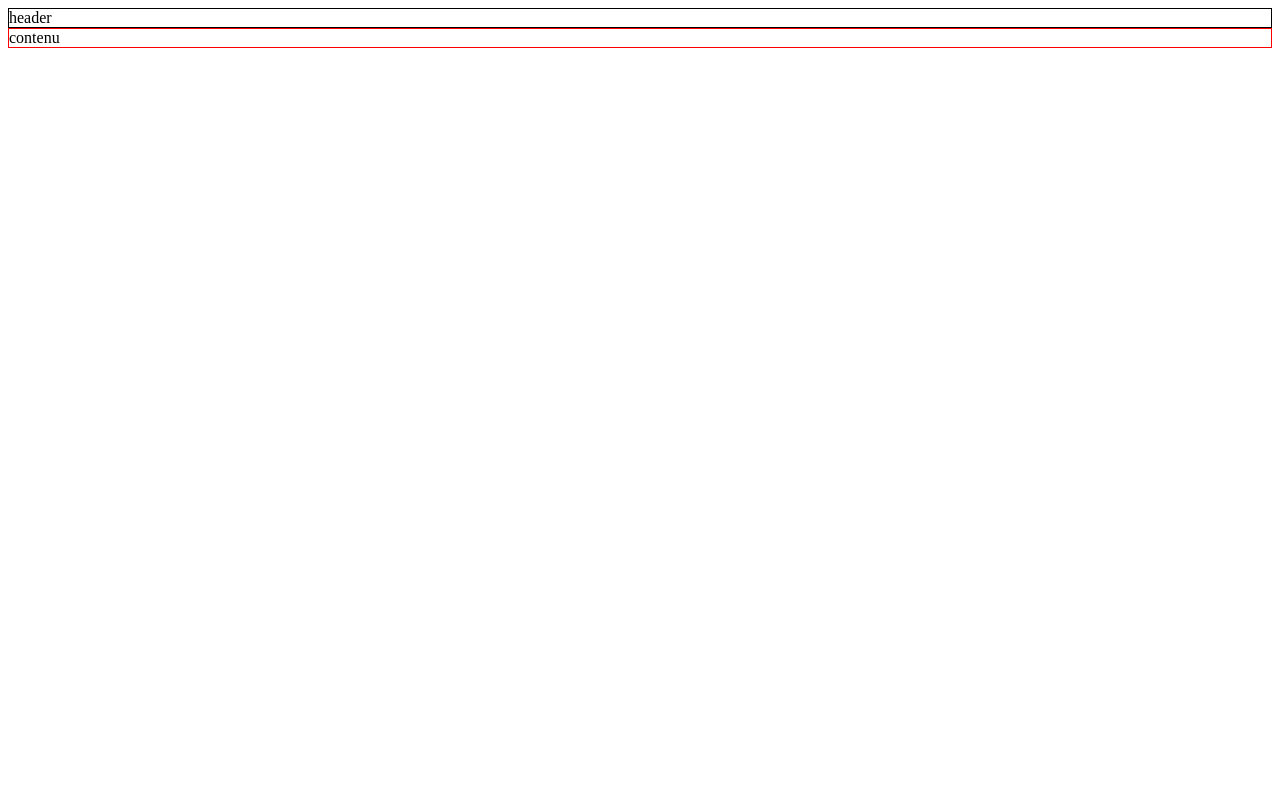
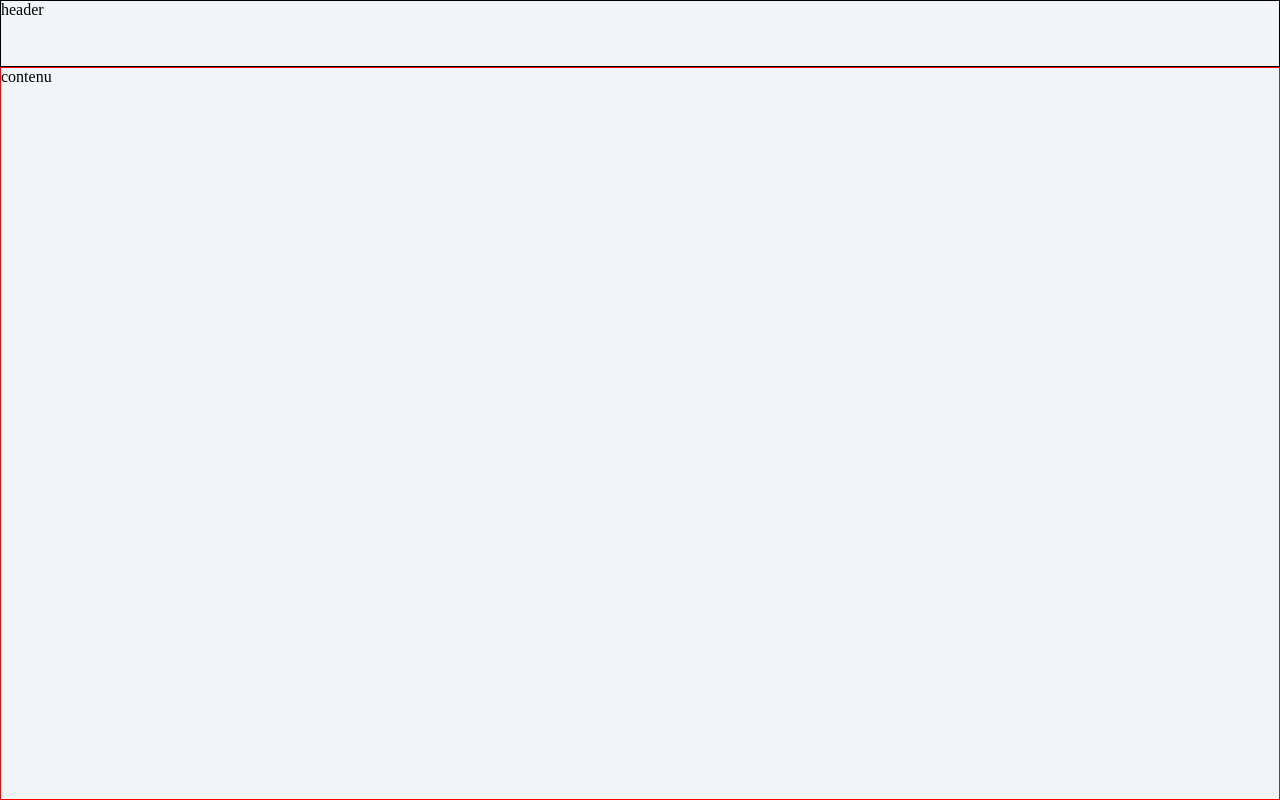
Before and after one commit to N4nonna/Hackathon-1-front, a plain HTML site: page HTML/index.html in a window 1280 px wide. Drawn offline with Linux system fonts and the light colour scheme.

Commit message:
grid problem resolved

```diff
--- a/HTML/index.html
+++ b/HTML/index.html
@@ -1,10 +1,14 @@
 <!DOCTYPE html>
 <html>
   <head>
+    <meta charset="UTF-8" />
+    <meta name="viewport" content="width=device-width, initial-scale=1.0" />
+    <meta http-equiv="X-UA-Compatible" content="ie=edge" />
     <link href="../style.css" rel="stylesheet" />
+    <title>TicketHack</title>
   </head>
   <body>
-    <div id=" conteneur">
+    <div id="conteneur">
       <div id="header">header</div>
       <div id="contenu">
         contenu
--- a/style.css
+++ b/style.css
@@ -1,13 +1,13 @@
-/* body {
-  margin: 0px;
-  height: 100%;
-  width: 100%;
-} */
+body {
+  margin: 0;
+  height: 100vh;
+  width: auto;
+}
 
 #conteneur {
   display: grid;
-  height: 100vh;
-  width: 100vw;
+  height: 100%;
+  width: auto;
   grid-template-rows: repeat(12, 1fr);
   grid-template-columns: repeat(12, 1fr);
   text-align: center;
@@ -26,8 +26,8 @@
 #contenu {
   border: 1px solid red;
   grid-row-start: 2;
-  grid-row-end: 12;
+  grid-row-end: 13;
   grid-column-start: 1;
-  grid-column-end: 5;
+  grid-column-end: 13;
   display: flex;
 }
```
